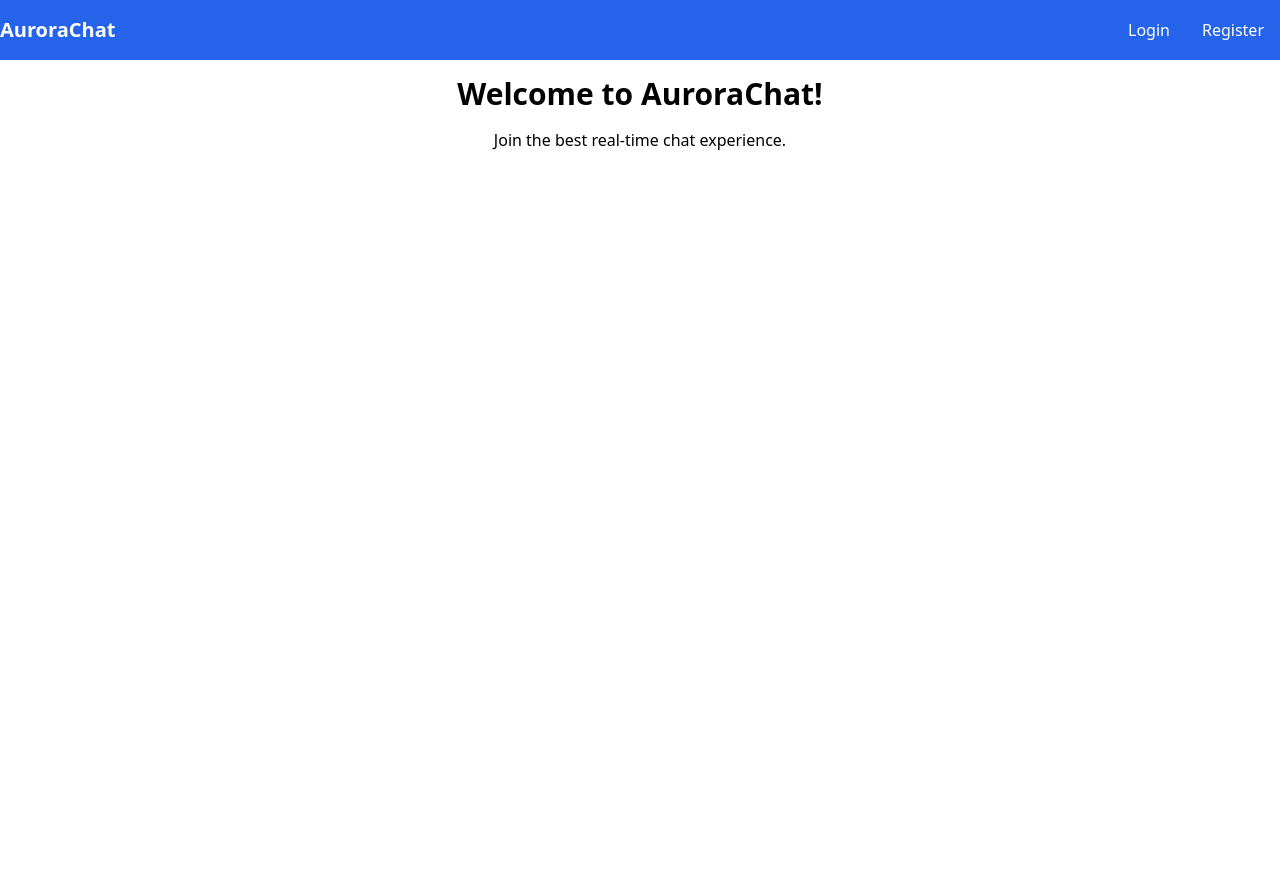
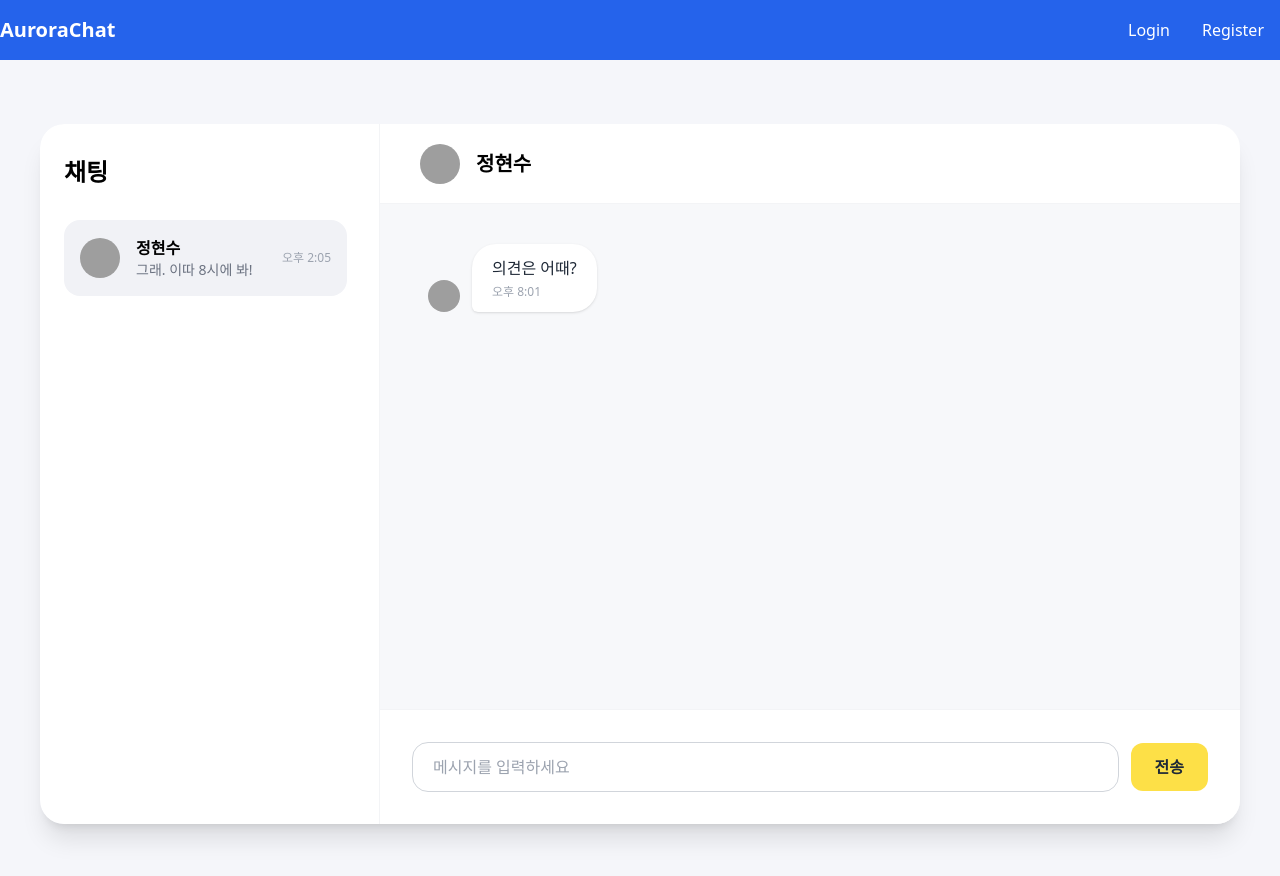
Before and after one commit to Jung-HyeonSu/AuroraChat, a React (Vite) app in the folder frontend/: page / in a window 1280 px wide. Before the commit the page ends 800 px from the top, so only its background shows below. Built offline with nearby package versions, Linux system fonts and the light colour scheme; no server answers; grey boxes are pictures that could not be loaded.

Commit message:
[Front] 채팅방 UI 구현

```diff
--- a/frontend/src/App.tsx
+++ b/frontend/src/App.tsx
@@ -3,11 +3,10 @@ import Navbar from "./components/layouts/Navbar";
 import Home from "./pages/Home";
 import Login from "./pages/auth/Login";
 import Register from "./pages/auth/Register";
-import ChatRoom from "./pages/chat/ChatRoom";
-import ChatRooms from "./pages/chat/ChatRooms";
 
 function App() {
     return (
+        <div className="min-h-screen bg-[#f5f6fa]">
             <Router>
                 <Navbar />
                 <div className="container mx-auto mt-4">
@@ -15,11 +14,10 @@ function App() {
                         <Route path="/" element={<Home />} />
                         <Route path="/login" element={<Login />} />
                         <Route path="/register" element={<Register />} />
-                    <Route path="/chat" element={<ChatRooms />} />
-                    <Route path="/chat/:id" element={<ChatRoom />} />
                     </Routes>
                 </div>
             </Router>
+        </div>
     );
 }
 
--- a/frontend/src/components/chat/ChatRoomList.tsx
+++ /dev/null
@@ -1,18 +0,0 @@
-import { Link } from "react-router-dom";
-
-function ChatRoomList({ rooms }: { rooms: string[] }) {
-    return (
-        <div>
-            <h2 className="text-2xl font-bold mb-4">Chat Rooms</h2>
-            <ul>
-                {rooms.map((room, index) => (
-                    <li key={index}>
-                        <Link to={`/chat/${room}`} className="text-blue-500">{room}</Link>
-                    </li>
-                ))}
-            </ul>
-        </div>
-    );
-}
-
-export default ChatRoomList;
--- /dev/null
+++ b/frontend/src/components/chat/ChatRoomSection.tsx
@@ -0,0 +1,64 @@
+import React from "react";
+import type { ChatRoom, ChatMessage } from "../../types/chat";
+
+interface Props {
+    room: ChatRoom;
+    messages: ChatMessage[];
+    className?: string;
+}
+
+const ChatRoomSection: React.FC<Props> = ({ room, messages, className = "" }) => (
+    <section className={`flex flex-col flex-1 bg-[#f7f8fa] ${className}`}>
+        {/* 상단 */}
+        <header className="h-20 border-b border-gray-100 flex items-center px-10 bg-white">
+            <img src={room.avatarUrl} className="w-10 h-10 rounded-full mr-4" alt="avatar" />
+            <span className="font-bold text-xl">{room.name}</span>
+        </header>
+        {/* 메시지 영역 */}
+        <div className="flex-1 overflow-y-auto px-12 py-10 space-y-6">
+            {messages.map((msg) => (
+                <div
+                    key={msg.id}
+                    className={`flex items-end ${
+                        msg.isMine ? "justify-end" : "justify-start"
+                    }`}
+                >
+                    {!msg.isMine && (
+                        <img
+                            src={msg.avatarUrl}
+                            className="w-8 h-8 rounded-full mr-3"
+                            alt="avatar"
+                        />
+                    )}
+                    <div
+                        className={`
+              px-5 py-3 max-w-xs break-words shadow
+              ${msg.isMine
+                            ? "bg-yellow-200 text-right text-gray-800 rounded-3xl rounded-br-md"
+                            : "bg-white text-left text-gray-800 rounded-3xl rounded-bl-md"
+                        }
+            `}
+                    >
+                        <span>{msg.content}</span>
+                        <div className="text-xs text-gray-400 mt-1">{msg.time}</div>
+                    </div>
+                </div>
+            ))}
+        </div>
+        {/* 입력창 */}
+        <form className="flex items-center p-8 border-t border-gray-100 bg-white">
+            <input
+                className="flex-1 rounded-2xl border border-gray-300 px-5 py-3 mr-3 focus:outline-yellow-300"
+                placeholder="메시지를 입력하세요"
+            />
+            <button
+                type="submit"
+                className="bg-yellow-300 hover:bg-yellow-400 text-gray-800 font-bold rounded-xl px-6 py-3"
+            >
+                전송
+            </button>
+        </form>
+    </section>
+);
+
+export default ChatRoomSection;
--- /dev/null
+++ b/frontend/src/components/chat/ChatSidebar.tsx
@@ -0,0 +1,46 @@
+import React from "react";
+import type { ChatRoom } from "../../types/chat";
+
+interface Props {
+    rooms: ChatRoom[];
+    selectedRoom: ChatRoom;
+    onSelectRoom: (room: ChatRoom) => void;
+    className?: string;
+}
+
+const ChatSidebar: React.FC<Props> = ({
+                                          rooms,
+                                          selectedRoom,
+                                          onSelectRoom,
+                                          className = "",
+                                      }) => (
+    <aside
+        className={`w-[340px] bg-white flex flex-col py-8 px-6 border-r border-gray-100 ${className}`}
+    >
+        <h2 className="text-2xl font-bold mb-8">채팅</h2>
+        <ul className="flex-1 space-y-4 overflow-y-auto pr-2">
+            {rooms.map((room) => (
+                <li
+                    key={room.id}
+                    className={`flex items-center p-4 rounded-2xl cursor-pointer transition ${
+                        room.id === selectedRoom.id ? "bg-[#f1f2f6]" : "hover:bg-gray-50"
+                    }`}
+                    onClick={() => onSelectRoom(room)}
+                >
+                    <img
+                        src={room.avatarUrl}
+                        alt="avatar"
+                        className="w-10 h-10 rounded-full mr-4"
+                    />
+                    <div className="flex-1">
+                        <div className="font-semibold">{room.name}</div>
+                        <div className="text-gray-500 text-sm truncate">{room.lastMessage}</div>
+                    </div>
+                    <span className="ml-2 text-gray-400 text-xs">{room.lastMessageTime}</span>
+                </li>
+            ))}
+        </ul>
+    </aside>
+);
+
+export default ChatSidebar;
--- a/frontend/src/pages/Home.tsx
+++ b/frontend/src/pages/Home.tsx
@@ -1,8 +1,55 @@
+import ChatSidebar from "../components/chat/ChatSidebar";
+import ChatRoomSection from "../components/chat/ChatRoomSection";
+import type { ChatRoom, ChatMessage } from "../types/chat";
+import {useState} from "react";
+
+// 연한 회색 배경색: #f5f6fa
+const BG_GRAY = "bg-[#f5f6fa]";
+
+// 예시 더미 데이터
+const dummyRooms: ChatRoom[] = [
+    {
+        id: "1",
+        name: "정현수",
+        avatarUrl: "/avatars/legend.png",
+        lastMessage: "그래. 이따 8시에 봐!",
+        lastMessageTime: "오후 2:05",
+    },
+];
+
+const dummyMessages: ChatMessage[] = [
+    {
+        id: "m1",
+        roomId: "1",
+        content: "의견은 어때?",
+        time: "오후 8:01",
+        isMine: false,
+        avatarUrl: "/avatars/legend.png",
+    },
+];
+
 function Home() {
+    const [selectedRoom, setSelectedRoom] = useState<ChatRoom>(dummyRooms[0]);
+    const [messages] = useState<ChatMessage[]>(dummyMessages);
+
     return (
-        <div className="text-center">
-            <h1 className="text-3xl font-bold">Welcome to AuroraChat!</h1>
-            <p className="mt-4">Join the best real-time chat experience.</p>
+        <div className={`${BG_GRAY} min-h-screen w-full py-12 flex flex-col items-center`}>
+            {/* 채팅 전체 박스 */}
+            <div className="flex w-[1200px] h-[700px] rounded-3xl shadow-xl overflow-hidden bg-white/0">
+                {/* 사이드바 */}
+                <ChatSidebar
+                    rooms={dummyRooms}
+                    selectedRoom={selectedRoom}
+                    onSelectRoom={setSelectedRoom}
+                    className="rounded-l-3xl"
+                />
+                {/* 채팅방 상세 */}
+                <ChatRoomSection
+                    room={selectedRoom}
+                    messages={messages.filter((msg) => msg.roomId === selectedRoom.id)}
+                    className="rounded-r-3xl"
+                />
+            </div>
         </div>
     );
 }
--- a/frontend/src/pages/chat/ChatRoom.tsx
+++ /dev/null
@@ -1,14 +0,0 @@
-import { useParams } from "react-router-dom";
-
-function ChatRoom() {
-    const { id } = useParams(); // URL에서 채팅방 ID 가져오기
-
-    return (
-        <div className="container mx-auto mt-4">
-            <h1 className="text-2xl font-bold">Chat Room: {id}</h1>
-            <p className="mt-4">This is the chat room for {id}.</p>
-        </div>
-    );
-}
-
-export default ChatRoom;
--- a/frontend/src/pages/chat/ChatRooms.tsx
+++ /dev/null
@@ -1,13 +0,0 @@
-import ChatRoomList from "../../components/chat/ChatRoomList";
-
-function ChatRooms() {
-    const rooms = ["General", "Sports", "Technology"];
-
-    return (
-        <div className="container mx-auto">
-            <ChatRoomList rooms={rooms} />
-        </div>
-    );
-}
-
-export default ChatRooms;
--- /dev/null
+++ b/frontend/src/types/chat.ts
@@ -0,0 +1,16 @@
+export interface ChatRoom {
+    id: string;
+    name: string;
+    avatarUrl: string;
+    lastMessage: string;
+    lastMessageTime: string;
+}
+
+export interface ChatMessage {
+    id: string;
+    roomId: string;
+    content: string;
+    time: string;
+    isMine: boolean;
+    avatarUrl?: string;
+}
```
Lines whose indentation alone changed are shown as unchanged.
